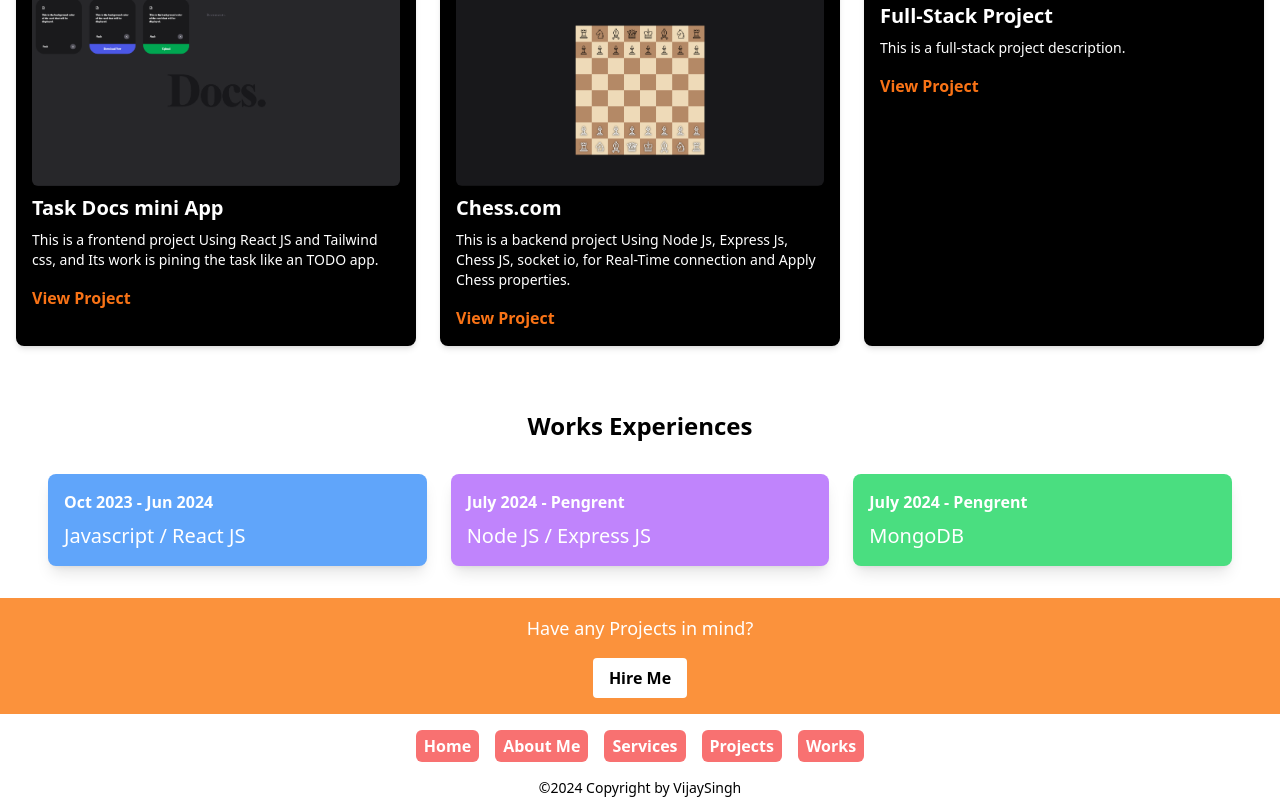
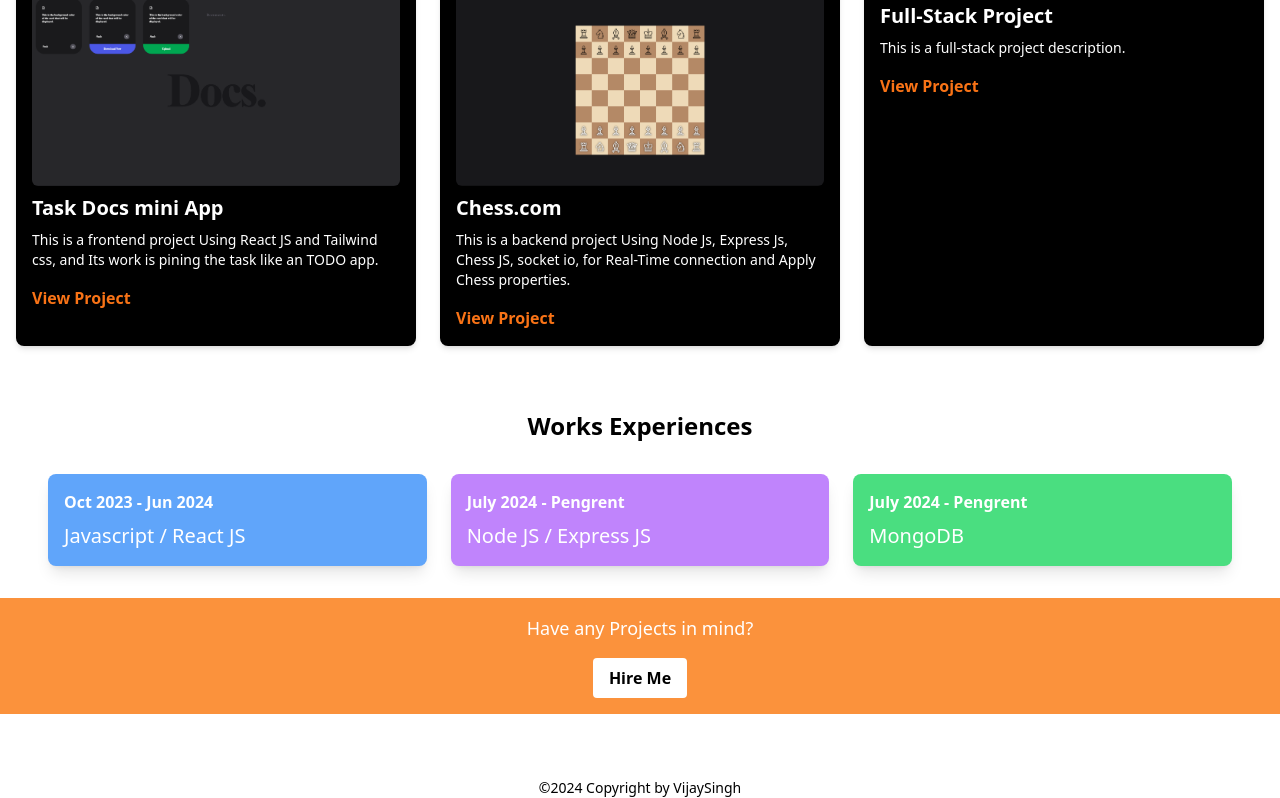
Before and after one commit to vijaysinghkadela/Portfolio, a React (Vite) app: page / in a window 1280 px wide. Shown: the part 1996-2794 px from the top of the page. Built offline with nearby package versions, Linux system fonts and the light colour scheme.

Commit message:
creating pages

```diff
--- a/src/Components/WorkExperiences.jsx
+++ b/src/Components/WorkExperiences.jsx
@@ -51,19 +51,19 @@ function WorkExperiences() {
       </div>
       <div className="mt-4 flex justify-center space-x-4 sm:w-screen sm:flex sm:justify-center sm:space-x-4 md:w-screen lg:w-screen lg:flex lg:justify-center lg:space-x-4 md:flex md:justify-center md:space-x-4 ">
         {/* Icons here */}
-        <div className="bg-red-400 px-2 py-1 rounded-md text-white font-semibold hover:bg-red-500 hover:cursor-pointer">
+        <div className=" px-2 py-1 rounded-md text-white font-semibold hover:bg-red-500 hover:cursor-pointer">
           Home
         </div>
-        <div className="bg-red-400 px-2 py-1 rounded-md text-white font-semibold hover:bg-red-500 hover:cursor-pointer">
+        <div className=" px-2 py-1 rounded-md text-white font-semibold hover:bg-red-500 hover:cursor-pointer">
           About Me
         </div>
-        <div className="bg-red-400 px-2 py-1 rounded-md text-white font-semibold hover:bg-red-500 hover:cursor-pointer">
+        <div className=" px-2 py-1 rounded-md text-white font-semibold hover:bg-red-500 hover:cursor-pointer">
           Services
         </div>
-        <div className="bg-red-400 px-2 py-1 rounded-md text-white font-semibold hover:bg-red-500 hover:cursor-pointer">
+        <div className=" px-2 py-1 rounded-md text-white font-semibold hover:bg-red-500 hover:cursor-pointer">
           Projects
         </div>
-        <div className="bg-red-400 px-2 py-1 rounded-md text-white font-semibold hover:bg-red-500 hover:cursor-pointer">
+        <div className="px-2 py-1 rounded-md text-white font-semibold hover:bg-red-500 hover:cursor-pointer">
           Works
         </div>
       </div>
```
